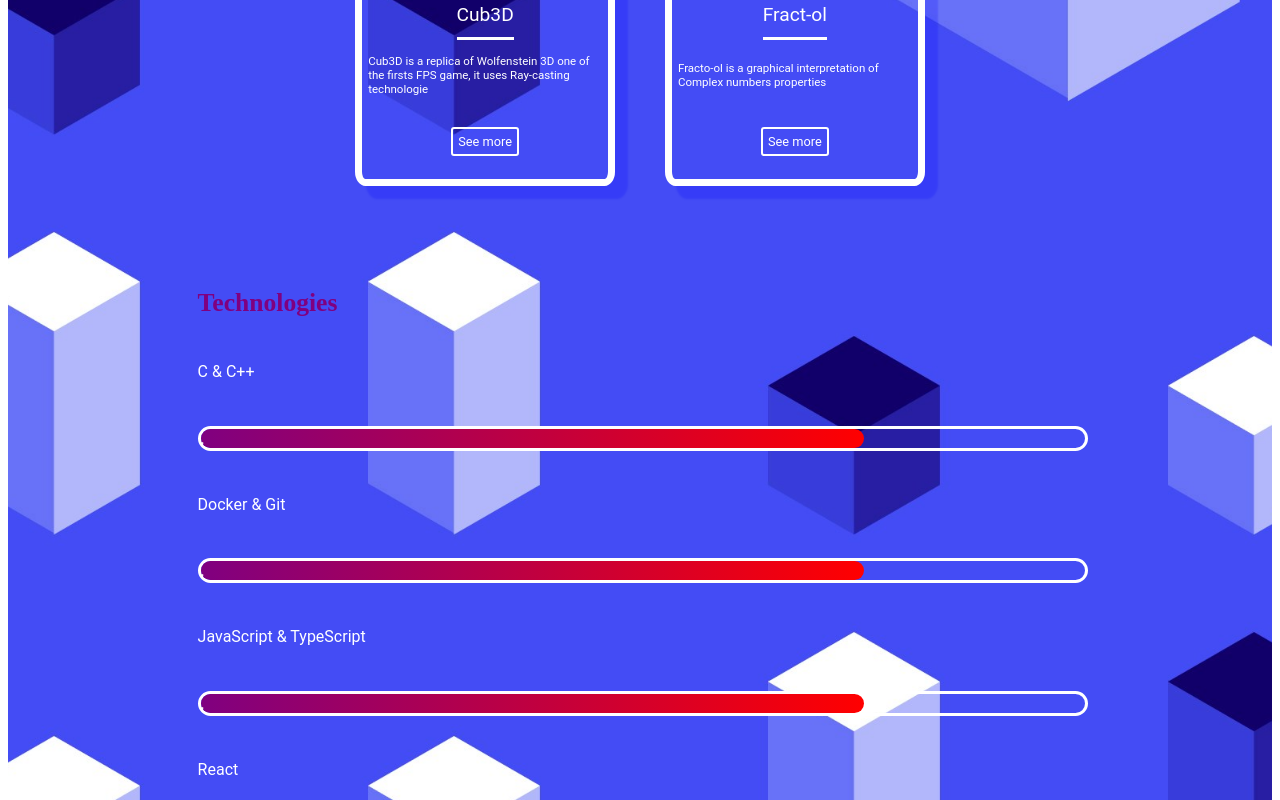
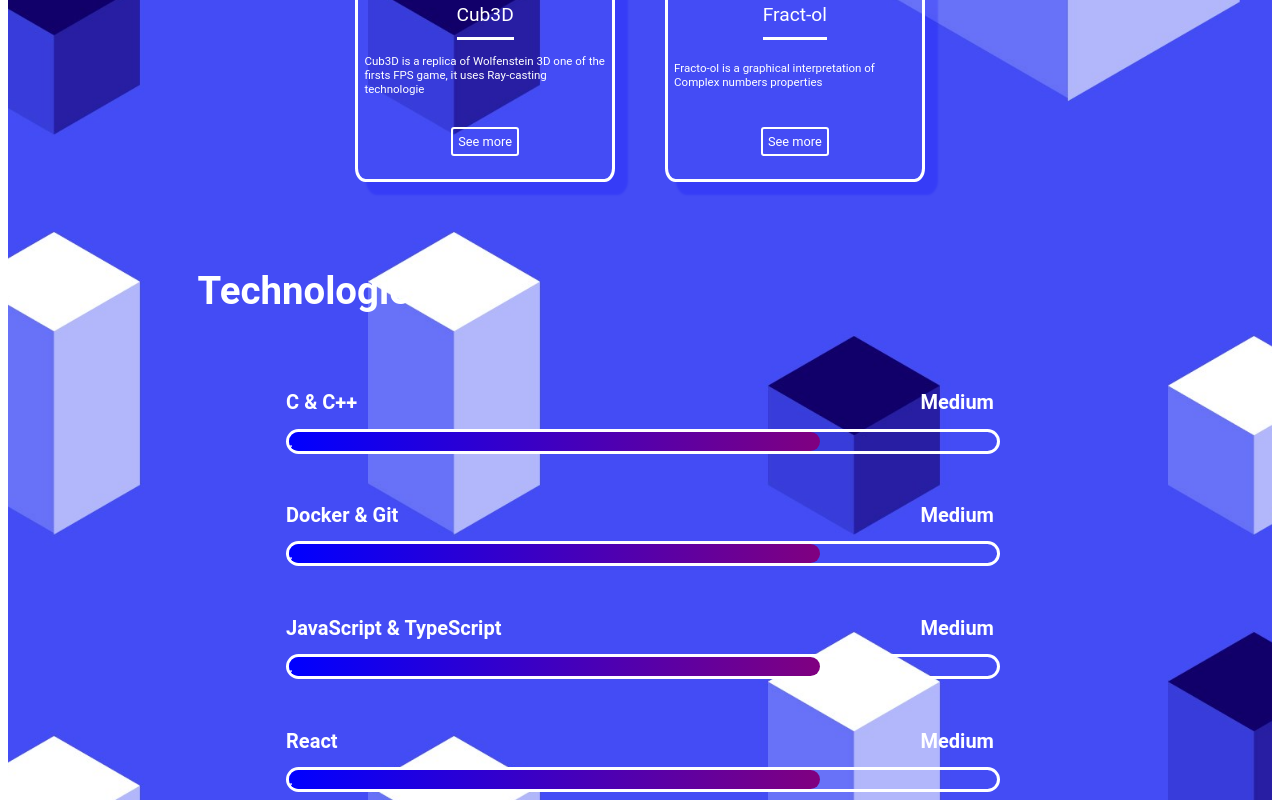
Before and after one commit to Ryad-code/Web_app_v2, a React (Vite) app in the folder front/app/: page / in a window 1280 px wide. Shown: the part 2240-3040 px from the top of the page. Built offline with nearby package versions, Linux system fonts and the light colour scheme; a web font is replaced by a local one.

Commit message:
[EDIT]TechnoPage

```diff
--- a/front/app/src/components/TechnoPage/Bar.tsx
+++ b/front/app/src/components/TechnoPage/Bar.tsx
@@ -1,13 +1,26 @@
-import { BarStyle, SubBarStyle } from "../../styles/TechnoStyle/Techno.style";
+import {
+  BarStyle,
+  SubBarStyle,
+  SubTitleStyle,
+} from "../../styles/TechnoStyle/Techno.style";
 
 function SubBar() {
   return <SubBarStyle>.</SubBarStyle>;
 }
 
+function SubTitle({ Sub }: { Sub: string }) {
+  return (
+    <SubTitleStyle>
+      <div>{Sub}</div>
+      <div>Medium</div>
+    </SubTitleStyle>
+  );
+}
+
 function Bar({ Sub }: { Sub: string }) {
   return (
     <>
-      <>{Sub}</>
+      <SubTitle Sub={Sub} />
       <BarStyle>
         <SubBar />
       </BarStyle>
--- a/front/app/src/components/TechnoPage/TechoContainer.tsx
+++ b/front/app/src/components/TechnoPage/TechoContainer.tsx
@@ -1,4 +1,7 @@
-import { TechnoTitleStyle } from "../../styles/TechnoStyle/Techno.style";
+import {
+  SubTechnoStyle,
+  TechnoTitleStyle,
+} from "../../styles/TechnoStyle/Techno.style";
 import { TechnoStyle } from "../../styles/TechnoStyle/Techno.style";
 import Bar from "./Bar";
 
@@ -10,14 +13,24 @@ let Subjects: string[] = [
   "Ui Design",
 ];
 
-function TechnoContainer() {
+function SubTechnoContainer() {
   return (
-    <TechnoStyle>
-      <TechnoTitleStyle>Technologies</TechnoTitleStyle>
+    <SubTechnoStyle>
       <Bar Sub={Subjects[0]} />
       <Bar Sub={Subjects[1]} />
       <Bar Sub={Subjects[2]} />
       <Bar Sub={Subjects[3]} />
+    </SubTechnoStyle>
+  );
+}
+
+function TechnoContainer() {
+  return (
+    <TechnoStyle>
+      <TechnoTitleStyle>
+        <h2>Technologies</h2>
+      </TechnoTitleStyle>
+      <SubTechnoContainer />
     </TechnoStyle>
   );
 }
--- a/front/app/src/styles/HomeStyle/Home.style.ts
+++ b/front/app/src/styles/HomeStyle/Home.style.ts
@@ -49,6 +49,6 @@ export const ButtonStyle = styled.button`
   padding: 2%;
   font-size: 1vw;
   &:hover {
-    background-color: #af5a76;
+    background-color: blue;
   }
 `;
--- a/front/app/src/styles/ProjectStyle/Project.style.ts
+++ b/front/app/src/styles/ProjectStyle/Project.style.ts
@@ -22,13 +22,13 @@ export const ProjectStyle = styled.div`
   justify-content: top;
   background-color: transparent;
   &:hover {
-    background-color: #af5a76;
     width: 60%;
     height: 120%;
+    border: 2mm solid white;
   }
   margin: 4%;
   border-radius: 4%;
-  border: 2mm solid white;
+  border: 1mm solid white;
   box-shadow: 12px 12px 2px 1px rgba(0, 0, 255, 0.2);
 `;
 
--- a/front/app/src/styles/TechnoStyle/Techno.style.ts
+++ b/front/app/src/styles/TechnoStyle/Techno.style.ts
@@ -5,23 +5,44 @@ import styled from "styled-components";
 
 export const TechnoStyle = styled.div`
   width: 70%;
-  height: 70vh;
+  height: 100vh;
+  display: flex;
+  flex-direction: column;
+  align-items: center;
+  //background-color: purple;
+  margin-top: 4%;
+`;
+
+export const SubTechnoStyle = styled.div`
+  width: 80%;
+  height: 100%;
   display: flex;
   flex-direction: column;
   align-items: left;
-  justify-content: space-between;
+  justify-content: top;
+  //background-color: blue;
 `;
 
-export const TechnoTitleStyle = styled.div`
+export const TechnoTitleStyle = styled.h1`
+  width: 100%;
+  font-family: "roboto";
+  font-weight: bolder;
+  font-size: 2vw;
+  color: white;
+  //background-color: red;
+  margin-bottom: 2%;
+`;
+
+export const SubTitleStyle = styled.div`
   width: 100%;
   display: flex;
-  flex-direction: column;
-  align-items: left;
-  justify-content: center;
-  font-family: "Roboto1";
-  font-weight: bolder;
-  font-size: 2vw;
-  color: purple;
+  flex-direction: row;
+  align-items: space-between;
+  justify-content: space-between;
+  font-size: 2.5vh;
+  font-weight: bold;
+  margin-top: 4%;
+  margin-bottom: 2%;
 `;
 
 export const BarStyle = styled.div`
@@ -32,11 +53,13 @@ export const BarStyle = styled.div`
   background-color: transparent;
   border-radius: 30px;
   border: 3px solid white;
+  background-color: transparent;
+  margin-bottom: 3%;
 `;
 
 export const SubBarStyle = styled.div`
   width: 75%;
   height: 100%;
-  background: linear-gradient(0.25turn, purple, red);
+  background: linear-gradient(0.25turn, blue, purple);
   border-radius: 30px;
 `;
```
